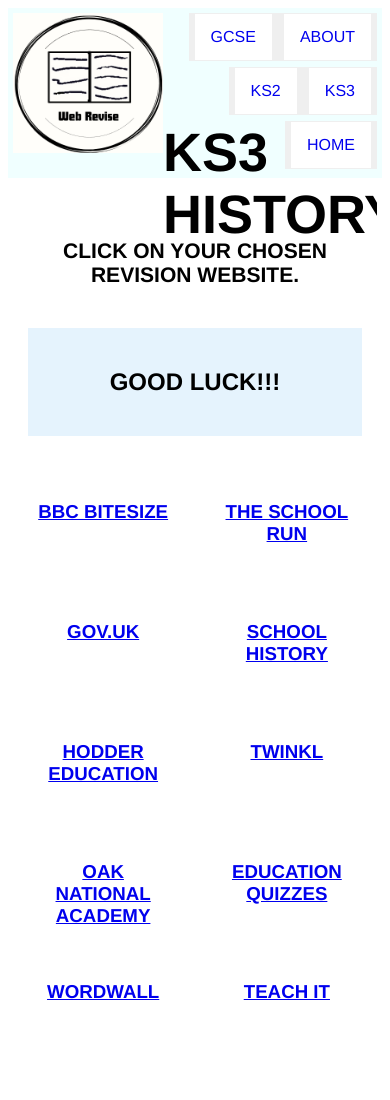
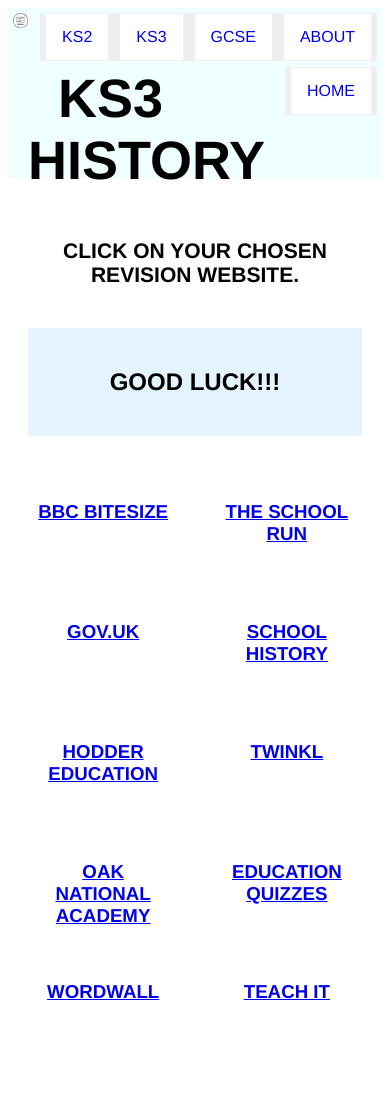
Before and after one commit to webrevise/webrevise.github.io, a plain HTML site: page history-ks3-webrevise.html in a window 390 px wide. Shown: the top 1100 px of the page. Drawn offline with Linux system fonts and the light colour scheme.

Commit message:
Update history-ks3-webrevise.html

```diff
--- a/history-ks3-webrevise.html
+++ b/history-ks3-webrevise.html
@@ -226,11 +226,24 @@ section::after {
     opacity: 0.7;
 }
 
+    /* Desktop */
+    #logo {
+      width: 150px;
+      height: 150px; /* Maintain aspect ratio */
+    }
+
+    /* Mobile */
+    @media (max-width: 768px) {
+      #logo {
+        width: 15px; /* Smaller logo on mobile */
+        height:15px;
+      }
+    }
 </style>
 </head>
 <body>
 <header>
-  <a href="webrevise.html"><img src="wr.png" style = "float:left;width:150px;height:140px"></a>
+  <a href="webrevise.html"><img id="logo" src="wr.png" style="float:left"></a>
 <div class="navbar">
    <div class="subnav">
     <button class="subnavbtn"><a style="text-decoration:none; text-align: right; background-color:#ffffff;" href="about-webrevise.html">ABOUT</a> <i class="fa fa-caret-down"></i></button>
```
